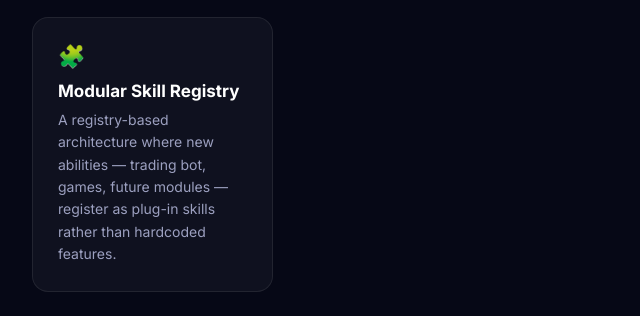
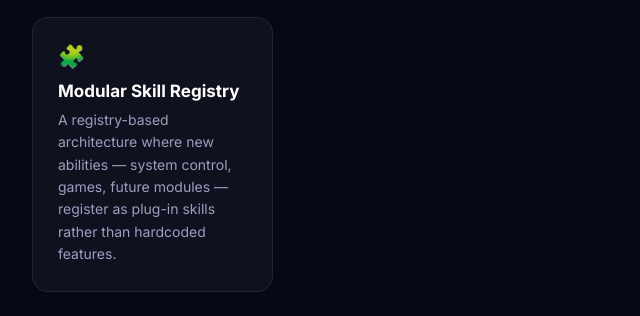
Before and after one commit to alterdyxan-undevs/portfolio-web, a plain HTML site: page index.html in a window 1280 px wide. Shown: the part 1950-2266 px from the top of the page, 96-736 px from the left. Drawn offline with nearby package versions, Linux system fonts and the light colour scheme; a script that the page names is missing.

Commit message:
Update index.html

```diff
--- a/index.html
+++ b/index.html
@@ -744,7 +744,7 @@ It's not a finished product — it's a foundation. Every subsystem here (vision,
 <div class="feature">
 <span class="icon">🧩</span>
 <h4>Modular Skill Registry</h4>
-<p>A registry-based architecture where new abilities — trading bot, games, future modules — register as plug-in skills rather than hardcoded features.</p>
+<p>A registry-based architecture where new abilities — system control, games, future modules — register as plug-in skills rather than hardcoded features.</p>
 </div>
 
 </div>
```
